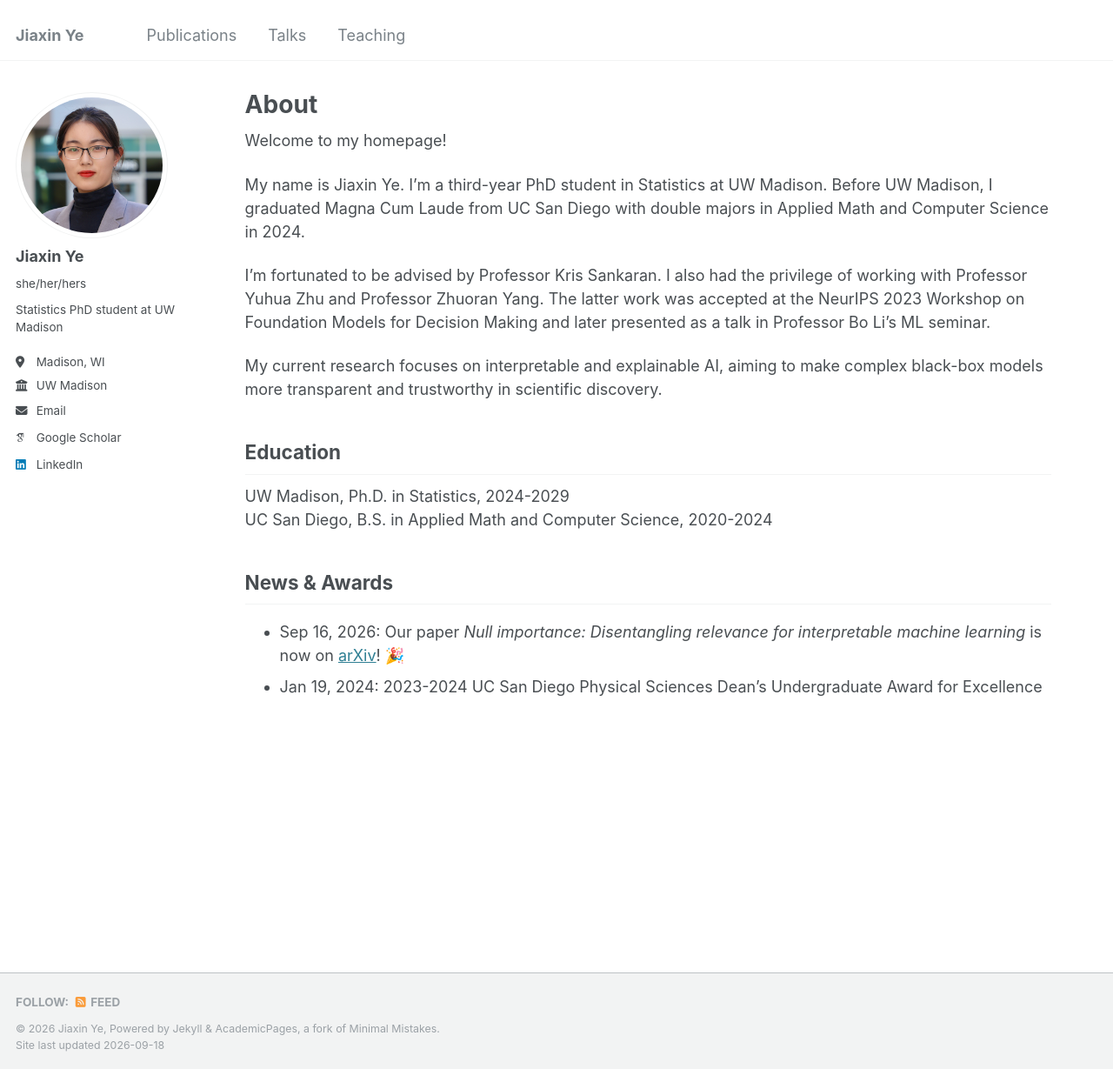
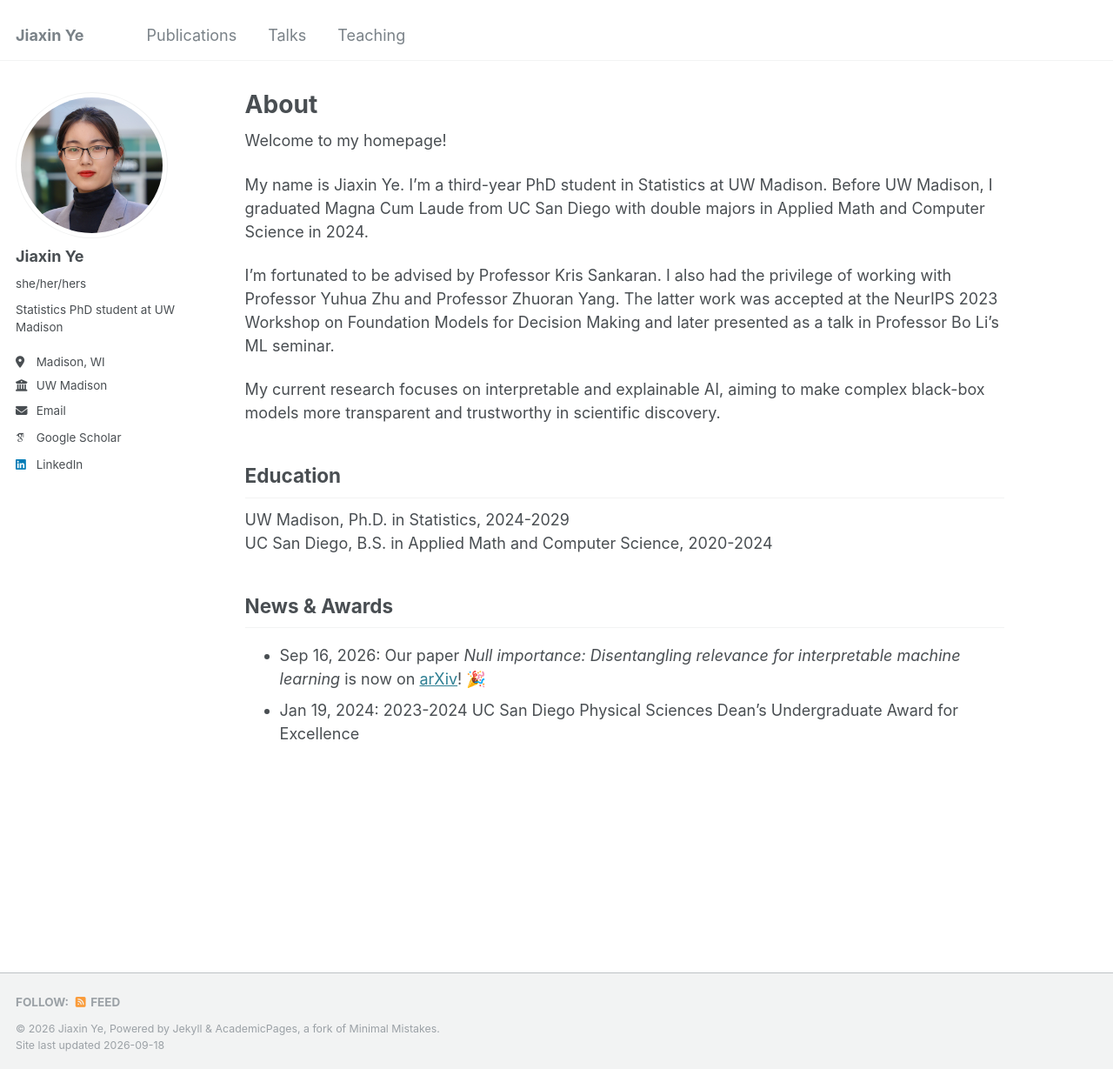
Before and after one commit to jiaxin-yeah/jiaxin-yeah.github.io, a Jekyll site: the page built from _pages/about.md, in a window 1280 px wide and 1229 px high. Shown: the whole window at 87% size. Built offline with Jekyll 4.4.1, drawn with Linux system fonts in a browser that asks for light colours; some web fonts are replaced.

Commit message:
add right margin

```diff
--- a/_layouts/single.html
+++ b/_layouts/single.html
@@ -44,7 +44,7 @@ layout: default
         </header>
       {% endunless %}
 
-      <section class="page__content" itemprop="text">
+      <section class="page__content{% if page.content_class %} {{ page.content_class | escape }}{% endif %}" itemprop="text">
         {{ content }}
 
         {% if page.citation and page.paperurl and page.slidesurl %}
--- a/_sass/_page.scss
+++ b/_sass/_page.scss
@@ -104,6 +104,12 @@
   blockquote + .small {
     margin-top: -1.5em;
     padding-left: 1.25rem;
+  }
+}
+
+.page__content.about-content {
+  @include breakpoint($large) {
+    padding-right: 3rem;
   }
 }
 
```
Also changed, not shown: _pages/about.md (+1 -0 lines).
